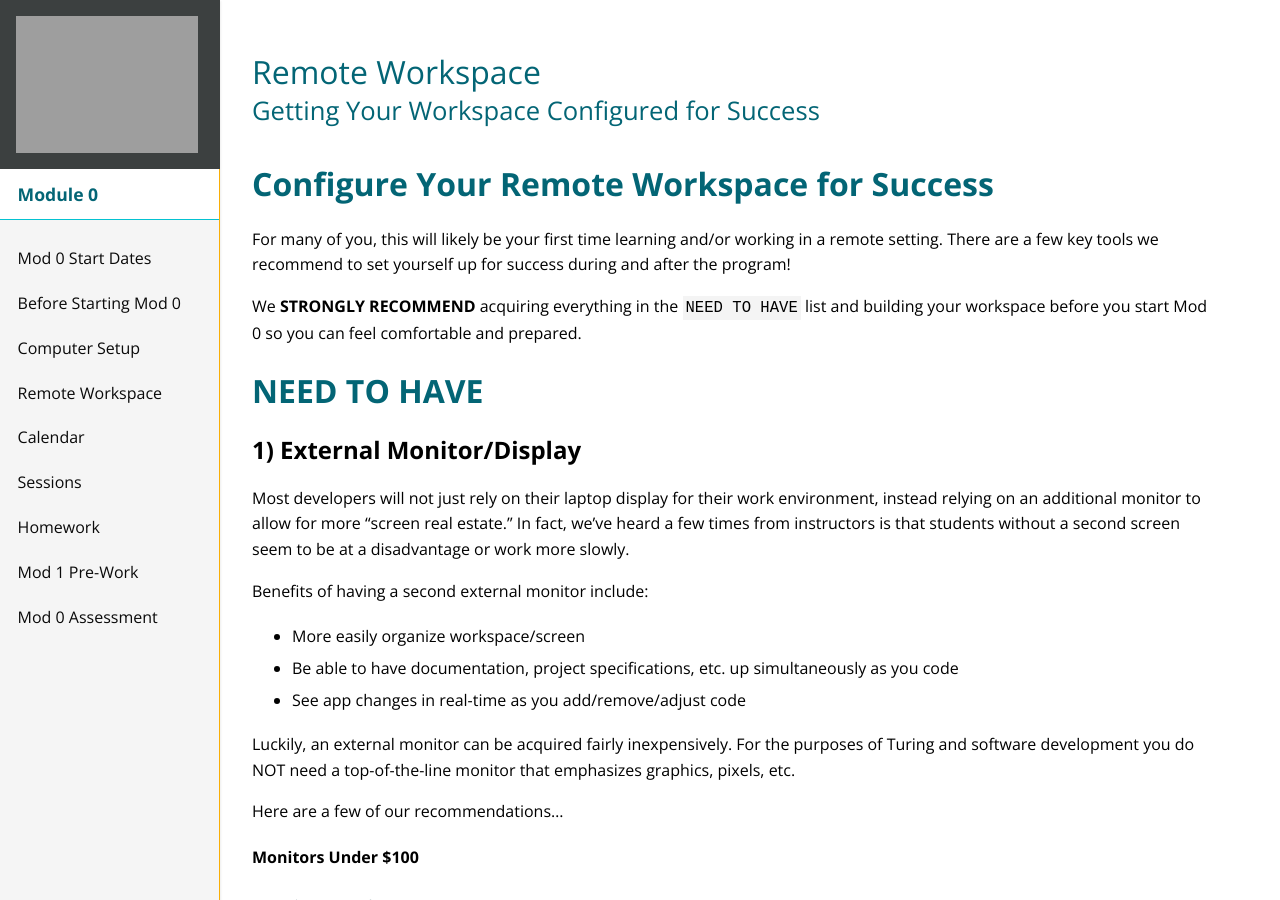
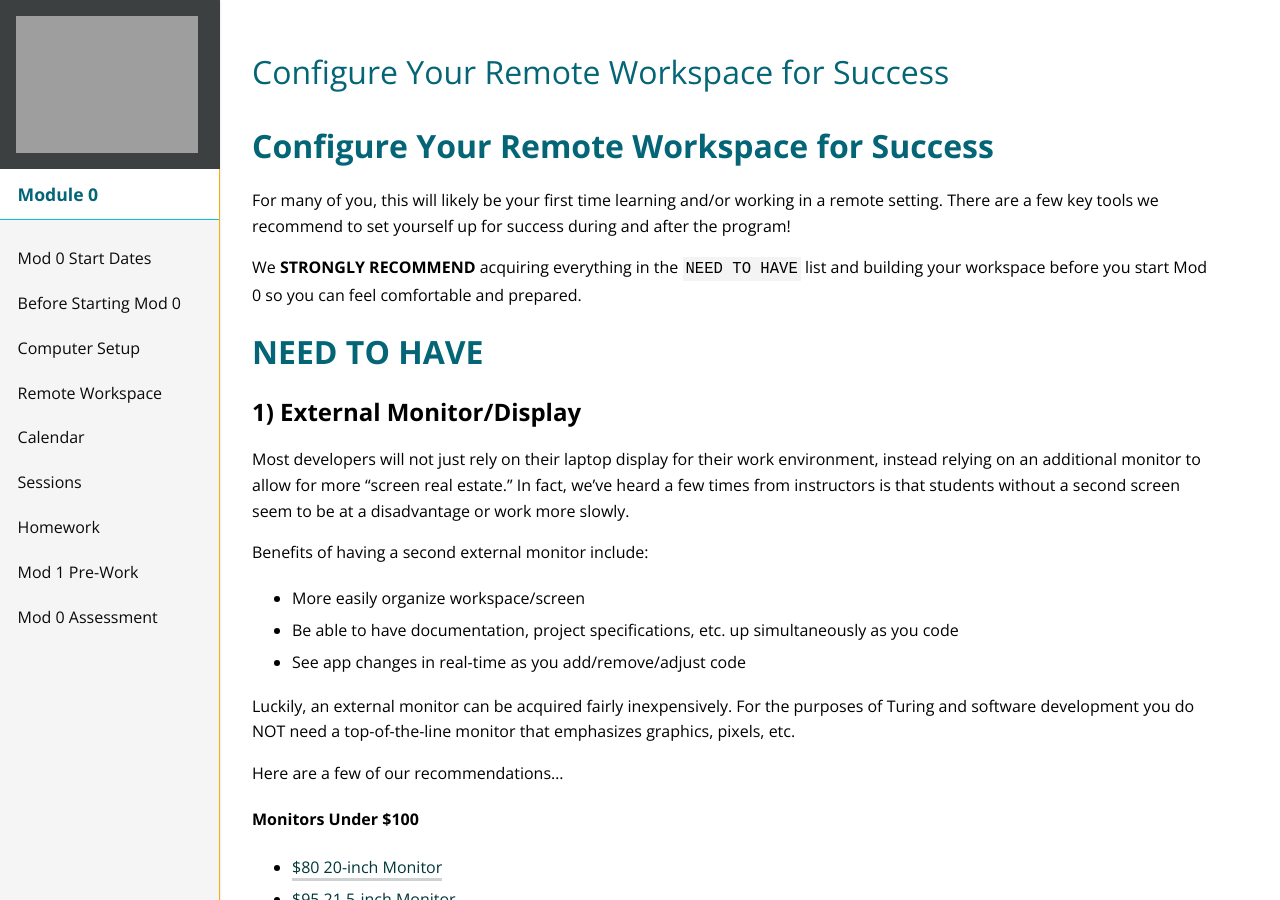
Before and after one commit to turingschool/mod-0-curriculum, a Jekyll site: the page built from remote-workspace.md, in a window 1280 px wide and 900 px high. Built offline with Jekyll 4.4.1, drawn with Linux system fonts in a browser that asks for light colours; nearby versions of some CDN libraries; our own code applies the rules of GitHub Pages for plain Markdown files; some of the changed lines change nothing that is shown; some of the changed text lies outside the part shown.

Commit message:
Adjust remote workspace instructions

```diff
--- a/remote-workspace.md
+++ b/remote-workspace.md
@@ -1,10 +1,3 @@
----
-layout:     page
-title:      Remote Workspace
-subheading: Getting Your Workspace Configured for Success
-permalink:  remote-workspace
----
-
 # Configure Your Remote Workspace for Success
 For many of you, this will likely be your first time learning and/or working in a remote setting. There are a few key tools we recommend to set yourself up for success during and after the program!
 
@@ -79,5 +72,5 @@
 
 ### Other really `NICE TO HAVE's`...
 - Pets
-- Windows
+- Healthy snacks
 - Access to fresh air
```
